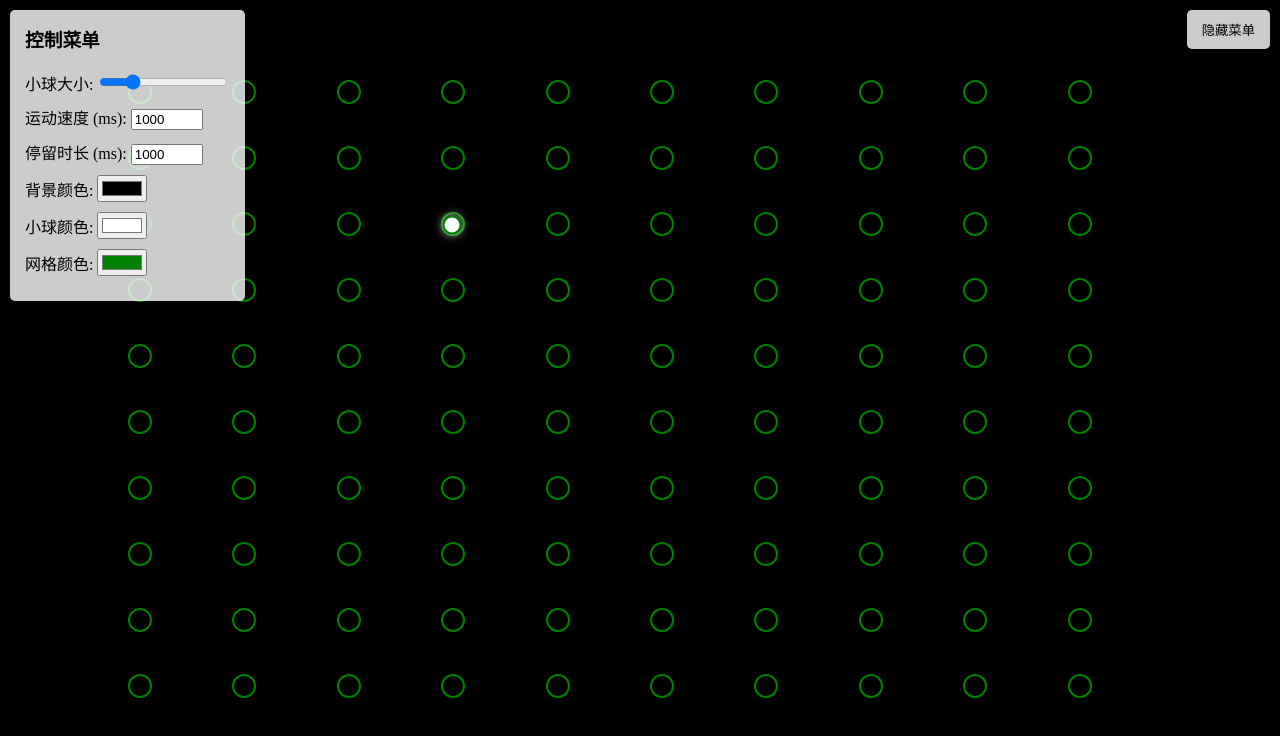
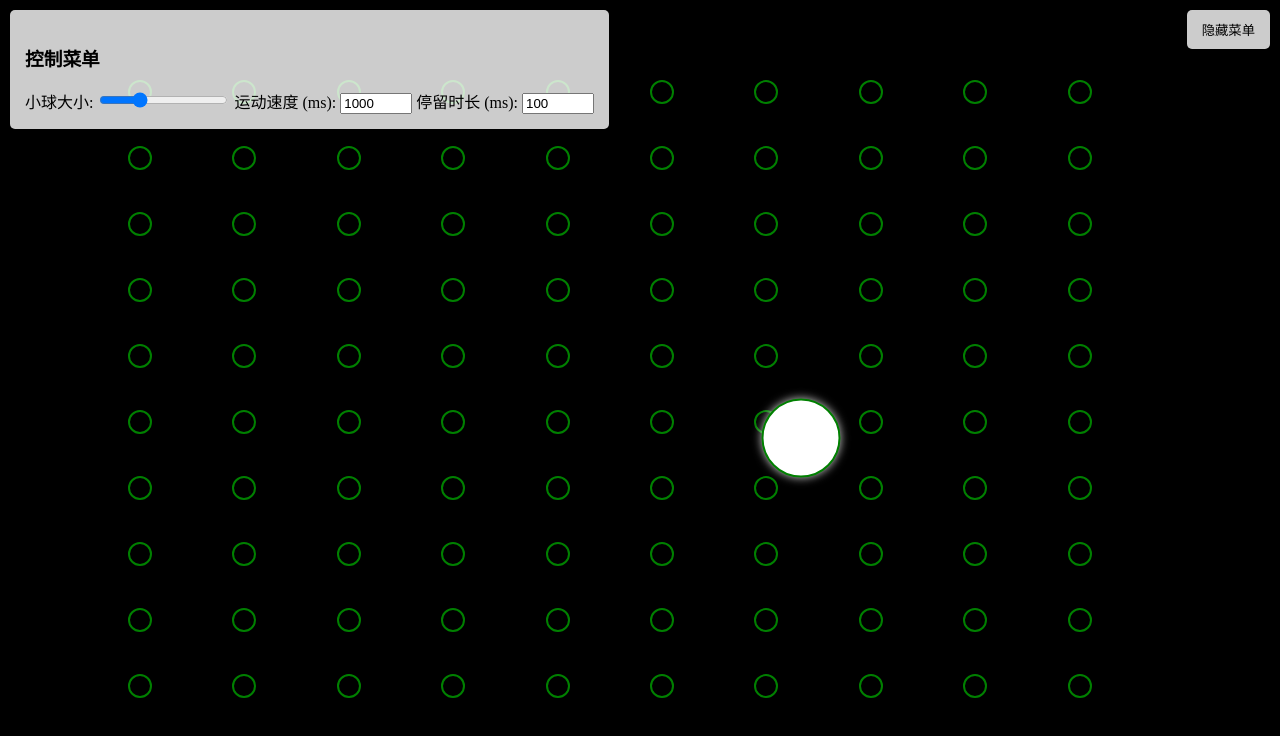
Before and after one commit to nuosishizi/huyan, a plain HTML site: page index.html in a window 1280 px wide. Drawn offline with Linux system fonts and the light colour scheme.

Commit message:
Update index.html

```diff
--- a/index.html
+++ b/index.html
@@ -5,7 +5,6 @@
     <meta name="viewport" content="width=device-width, initial-scale=1.0">
     <title>散光训练</title>
     <style>
-        /* 页面样式 */
         body {
             display: flex;
             justify-content: center;
@@ -17,9 +16,8 @@
             position: relative;
         }
 
-        /* 网格背景 */
         .grid {
-            position: relative; /* 关键：使小球相对于网格定位 */
+            position: relative;
             width: 80vw;
             height: 80vh;
             display: grid;
@@ -29,7 +27,6 @@
             pointer-events: none;
         }
 
-        /* 网格中的圆圈 */
         .grid div {
             width: 20px;
             height: 20px;
@@ -38,19 +35,17 @@
             pointer-events: none;
         }
 
-        /* 小球样式 */
         .ball {
-            position: absolute; /* 相对于父容器定位 */
-            width: 50px;
-            height: 50px;
+            position: absolute;
+            width: 75px; /* 5倍大小 */
+            height: 75px; /* 5倍大小 */
             background-color: white;
             border-radius: 50%;
             box-shadow: 0 0 10px rgba(255, 255, 255, 0.8);
             pointer-events: none;
-            transform: translate(-50%, -50%); /* 使小球中心对准定位点 */
+            transform: translate(-50%, -50%);
         }
 
-        /* 控制菜单样式 */
         .control-panel {
             position: absolute;
             top: 10px;
@@ -59,15 +54,6 @@
             padding: 15px;
             border-radius: 5px;
             z-index: 100;
-        }
-
-        .control-panel h3 {
-            margin-top: 0;
-        }
-
-        .control-panel label {
-            display: block;
-            margin-bottom: 10px;
         }
 
         .toggle-button {
@@ -84,12 +70,11 @@
     </style>
 </head>
 <body>
-    <!-- 控制菜单 -->
     <div class="control-panel" id="control-panel">
         <h3>控制菜单</h3>
         <label>
             小球大小:
-            <input type="range" id="ballSize" min="5" max="50" value="15">
+            <input type="range" id="ballSize" min="5" max="250" value="75"> <!-- 默认5倍大小 -->
         </label>
         <label>
             运动速度 (ms):
@@ -97,42 +82,26 @@
         </label>
         <label>
             停留时长 (ms):
-            <input type="number" id="stayDuration" min="100" max="5000" value="1000">
-        </label>
-        <label>
-            背景颜色:
-            <input type="color" id="bgColor" value="#000000">
-        </label>
-        <label>
-            小球颜色:
-            <input type="color" id="ballColor" value="#ffffff">
-        </label>
-        <label>
-            网格颜色:
-            <input type="color" id="gridColor" value="#008000">
+            <input type="number" id="stayDuration" min="100" max="5000" value="100"> <!-- 默认100ms -->
         </label>
     </div>
 
-    <!-- 隐藏/显示菜单按钮 -->
     <button class="toggle-button" id="toggle-button">隐藏菜单</button>
 
-    <!-- 网格容器 -->
     <div class="grid" id="grid">
-        <!-- 小球元素，放入网格容器内部 -->
         <div class="ball" id="ball"></div>
     </div>
 
     <script>
         const ball = document.getElementById('ball');
         const grid = document.getElementById('grid');
-        const gridSize = 10;  // 网格尺寸 (10x10)
+        const gridSize = 10;
 
         let columns, rows, cellWidth, cellHeight;
-        let moveSpeed = 1000; // 默认运动速度
-        let stayDuration = 100; // 默认停留时长
+        let moveSpeed = 1000;
+        let stayDuration = 100;
 
         function updateGridDimensions() {
-            // 设置网格的列数和行数，确保自适应窗口大小
             columns = gridSize;
             rows = gridSize;
             cellWidth = grid.clientWidth / columns;
@@ -143,20 +112,16 @@
         }
 
         function createGridCircles() {
-            // 清空网格中的圆圈，保留小球元素
             grid.innerHTML = '';
-            grid.appendChild(ball); // 确保小球在网格内
+            grid.appendChild(ball);
 
-            // 添加新的圆圈到网格中
             for (let i = 0; i < columns * rows; i++) {
                 const circle = document.createElement('div');
-                circle.style.borderColor = document.getElementById('gridColor').value; // 设置网格颜色
                 grid.appendChild(circle);
             }
         }
 
         function getRandomGridPoint() {
-            // 随机选择一个网格交叉点的坐标
             const col = Math.floor(Math.random() * columns);
             const row = Math.floor(Math.random() * rows);
             const x = col * cellWidth + cellWidth / 2;
@@ -164,107 +129,52 @@
             return { x, y };
         }
 
-        let moveTimeout;
-
         function moveBall() {
-            // 获取随机网格交叉点
             const { x, y } = getRandomGridPoint();
 
-            // 更新小球的运动速度
             moveSpeed = parseInt(document.getElementById('moveSpeed').value);
-
-            // 使用 CSS 过渡来实现平滑移动
             ball.style.transition = `left ${moveSpeed}ms ease, top ${moveSpeed}ms ease`;
             ball.style.left = `${x}px`;
             ball.style.top = `${y}px`;
 
-            // 随机时间后再次移动小球
             stayDuration = parseInt(document.getElementById('stayDuration').value);
-            moveTimeout = setTimeout(moveBall, moveSpeed + stayDuration);
+            setTimeout(moveBall, moveSpeed + stayDuration);
         }
 
-        // 初始化网格和小球移动
         function initialize() {
             updateGridDimensions();
             createGridCircles();
 
-            // 设置小球初始位置为网格的中心
             const centerX = grid.clientWidth / 2;
             const centerY = grid.clientHeight / 2;
             ball.style.left = `${centerX}px`;
             ball.style.top = `${centerY}px`;
 
-            // 更新小球大小和颜色
             updateBallAppearance();
 
-            // 更新背景颜色
-            document.body.style.backgroundColor = document.getElementById('bgColor').value;
-
-            // 等待片刻再开始随机移动
             setTimeout(moveBall, 1000);
         }
 
-        // 更新小球外观
         function updateBallAppearance() {
             const ballSize = parseInt(document.getElementById('ballSize').value);
             ball.style.width = `${ballSize}px`;
             ball.style.height = `${ballSize}px`;
-            ball.style.backgroundColor = document.getElementById('ballColor').value;
         }
 
-        // 更新网格颜色
-        function updateGridColor() {
-            const circles = grid.querySelectorAll('div');
-            const gridColor = document.getElementById('gridColor').value;
-            circles.forEach(circle => {
-                circle.style.borderColor = gridColor;
-            });
-        }
-
-        // 窗口大小改变时，更新网格和小球位置
         window.addEventListener('resize', () => {
             updateGridDimensions();
             createGridCircles();
 
-            // 更新小球位置到网格中心
             const centerX = grid.clientWidth / 2;
             const centerY = grid.clientHeight / 2;
             ball.style.left = `${centerX}px`;
             ball.style.top = `${centerY}px`;
         });
 
-        // 监听控件的变化
         document.getElementById('ballSize').addEventListener('input', () => {
             updateBallAppearance();
         });
 
-        document.getElementById('ballColor').addEventListener('input', () => {
-            updateBallAppearance();
-        });
-
-        document.getElementById('bgColor').addEventListener('input', () => {
-            document.body.style.backgroundColor = document.getElementById('bgColor').value;
-        });
-
-        document.getElementById('gridColor').addEventListener('input', () => {
-            updateGridColor();
-        });
-
-        // 隐藏/显示控制菜单
-        const controlPanel = document.getElementById('control-panel');
-        const toggleButton = document.getElementById('toggle-button');
-
-        toggleButton.addEventListener('click', () => {
-            if (controlPanel.style.display === 'none') {
-                controlPanel.style.display = 'block';
-                toggleButton.textContent = '隐藏菜单';
-            } else {
-                controlPanel.style.display = 'none';
-                toggleButton.textContent = '显示菜单';
-            }
-        });
-
-        // 页面加载完成后初始化
         initialize();
     </script>
 </body>
```
